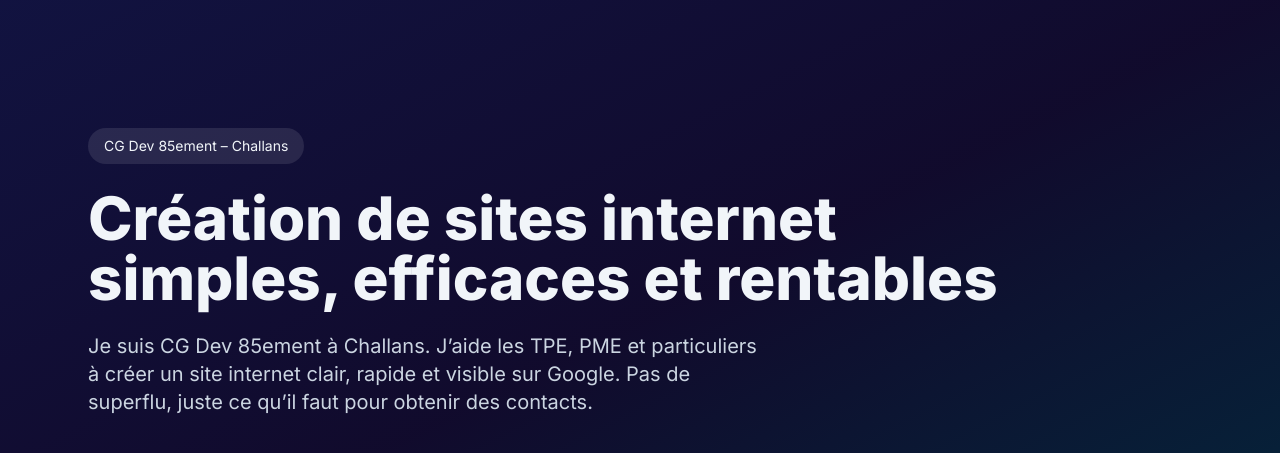
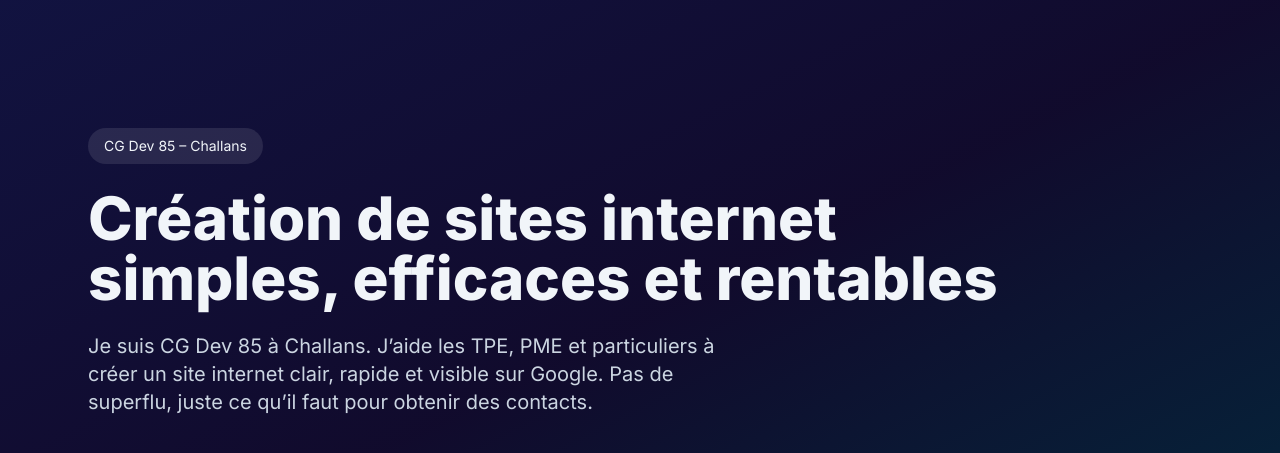
Before and after one commit to yopyKO/LandingPage, a plain HTML site: page index.html in a window 1280 px wide. Shown: the top 453 px of the page. Drawn offline with nearby package versions, Linux system fonts and the light colour scheme.

Commit message:
correction coquille nom

```diff
--- a/index.html
+++ b/index.html
@@ -4,8 +4,8 @@
   <meta charset="UTF-8" />
   <meta name="viewport" content="width=device-width, initial-scale=1.0" />
 
-  <title>CG Dev 85ement à Challans – Création de sites internet</title>
-  <meta name="description" content="CG Dev 85ement à Challans. Création de sites internet pour TPE, PME et particuliers en Vendée et alentours." />
+  <title>CG Dev 85 à Challans – Création de sites internet</title>
+  <meta name="description" content="CG Dev 85 à Challans. Création de sites internet pour TPE, PME et particuliers en Vendée et alentours." />
 
   <!-- SEO LOCAL -->
   <meta name="geo.region" content="FR-85" />
@@ -29,12 +29,12 @@
   <section class="relative overflow-hidden">
     <div class="absolute inset-0 bg-gradient-to-br from-indigo-600/20 via-purple-600/10 to-cyan-500/20"></div>
     <div class="relative max-w-6xl mx-auto px-6 py-32">
-      <span class="inline-block mb-6 px-4 py-2 rounded-full bg-white/10 text-sm">CG Dev 85ement – Challans</span>
+      <span class="inline-block mb-6 px-4 py-2 rounded-full bg-white/10 text-sm">CG Dev 85 – Challans</span>
       <h1 class="text-5xl md:text-6xl font-extrabold leading-tight mb-6">
         Création de sites internet<br />simples, efficaces et rentables
       </h1>
       <p class="text-xl text-slate-300 max-w-2xl mb-10">
-        Je suis CG Dev 85ement à Challans. J’aide les TPE, PME et particuliers à créer un site internet clair, rapide et visible sur Google. Pas de superflu, juste ce qu’il faut pour obtenir des contacts.
+        Je suis CG Dev 85 à Challans. J’aide les TPE, PME et particuliers à créer un site internet clair, rapide et visible sur Google. Pas de superflu, juste ce qu’il faut pour obtenir des contacts.
       </p>
       <div class="flex flex-wrap gap-4">
         <a href="#contact" class="px-8 py-4 rounded-xl bg-indigo-600 hover:bg-indigo-500 font-semibold transition">Demander un devis</a>
@@ -267,7 +267,7 @@
 
       <div class="space-y-4">
         <div class="text-xl font-bold bg-gradient-to-r from-indigo-400 to-cyan-400 bg-clip-text text-transparent">
-          CG Dev 85ement
+          CG Dev 85
         </div>
         <p class="text-slate-400 text-sm leading-relaxed">
           Expert en création de sites internet à <strong>Challans</strong>.
@@ -303,7 +303,7 @@
     </div>
 
     <div class="pt-8 border-t border-white/5 flex flex-col md:flex-row justify-between items-center gap-4 text-[10px] md:text-xs uppercase tracking-widest text-slate-500">
-      <p>© 2026 CG Dev 85ement – Tous droits réservés</p>
+      <p>© 2026 CG Dev 85 – Tous droits réservés</p>
       <div class="flex gap-6">
         <span>Propulsé par <a href="https://pages.github.com/" target="_blank" class="hover:text-white transition">GitHub Pages</a></span>
         <a href="#" class="hover:text-white transition">Mentions Légales</a>
```
